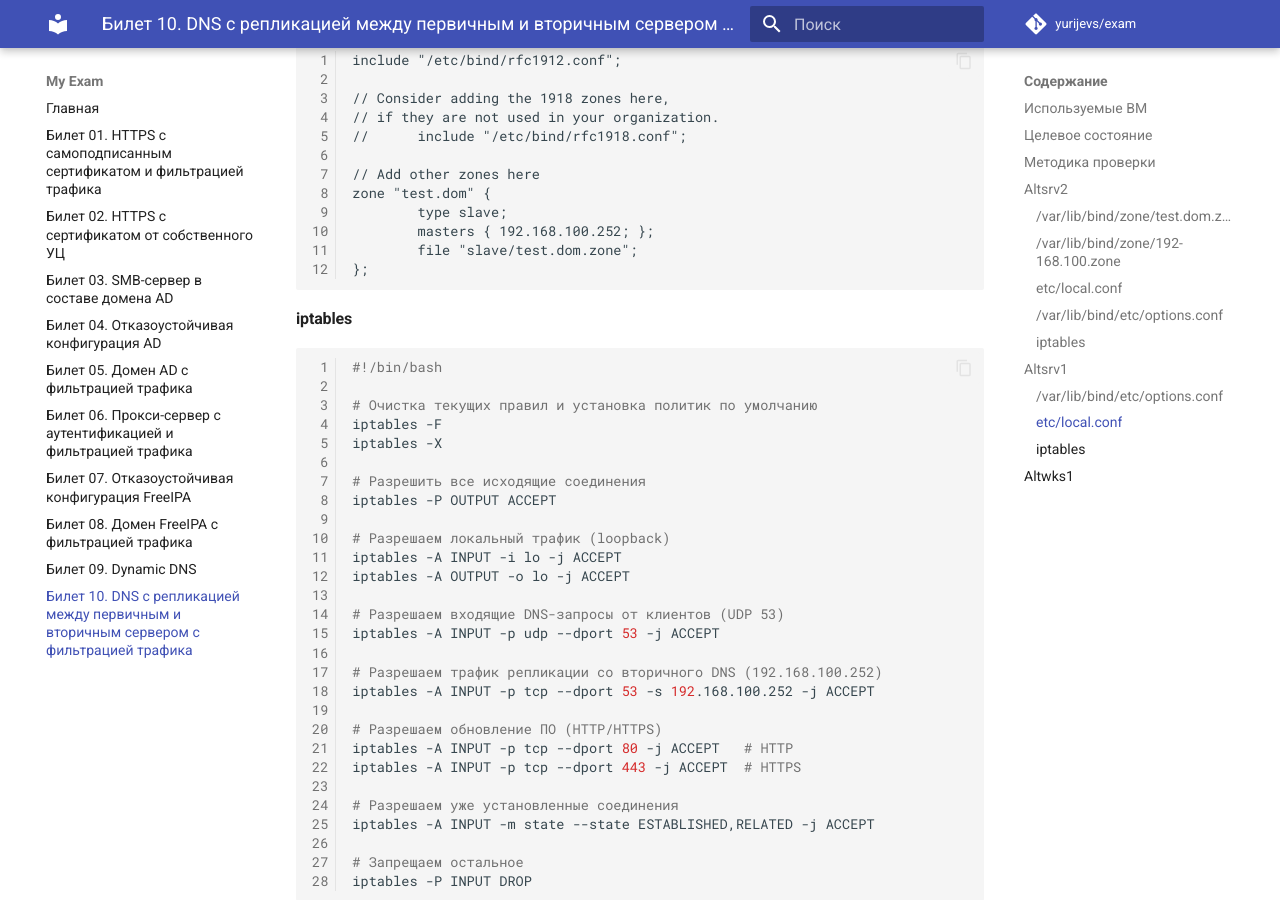
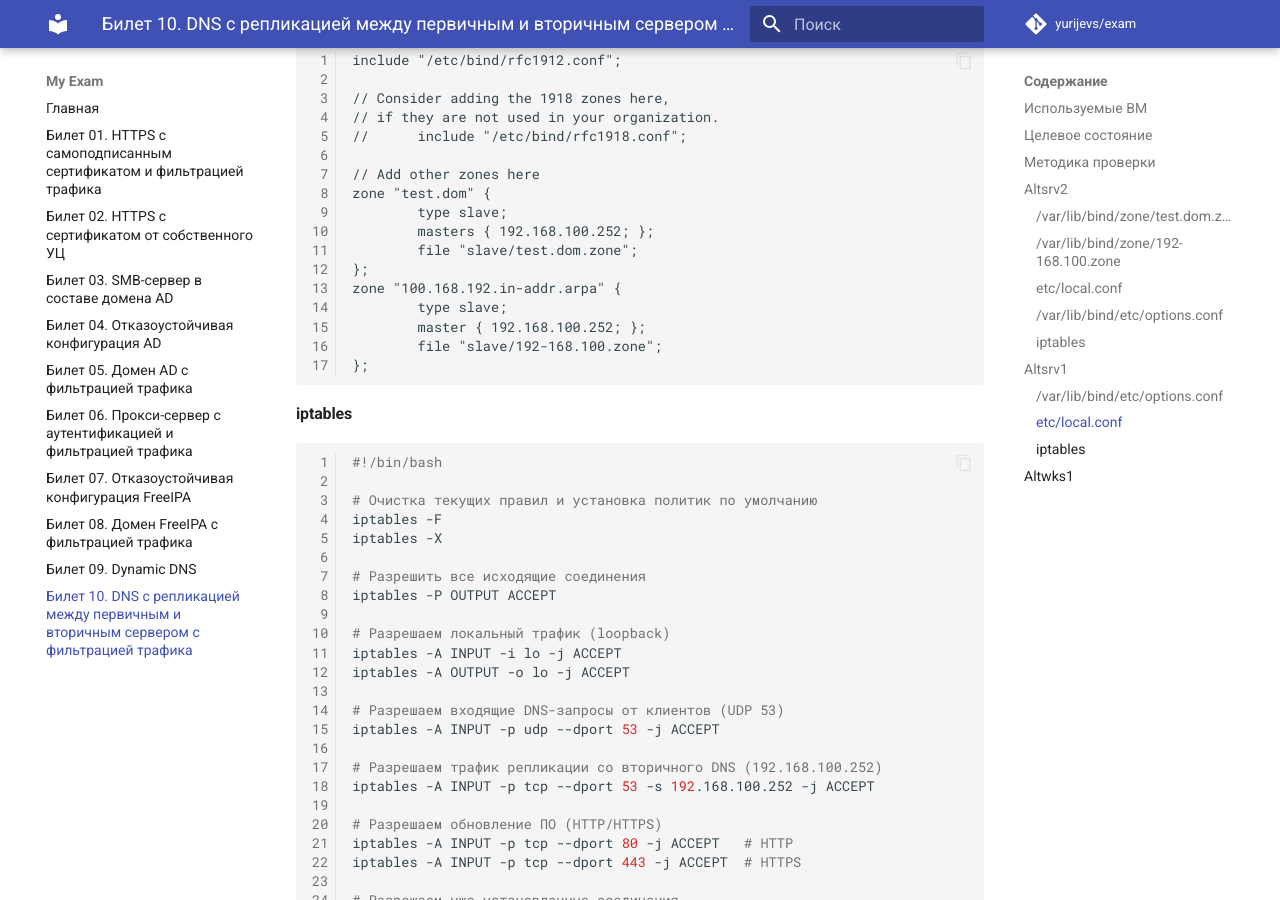
Before and after one commit to yurijevs/exam, an MkDocs documentation site: the page built from docs/ticket_10.md, in a window 1280 px wide and 900 px high, scrolled down 7700 px. Built offline with MkDocs 1.6.1 and Material for MkDocs 9.7.7, drawn with Linux system fonts in a browser that asks for light colours; comment, search, counter and statistics services are not loaded.

Commit message:
ticket_10 adding reverse zone on slave server

````diff
--- a/docs/ticket_10.md
+++ b/docs/ticket_10.md
@@ -339,6 +339,11 @@ zone "test.dom" {
         masters { 192.168.100.252; };
         file "slave/test.dom.zone";
 };
+zone "100.168.192.in-addr.arpa" {
+        type slave;
+		master { 192.168.100.252; };
+        file "slave/192-168.100.zone";
+};
 
 ```
 #### iptables
````
